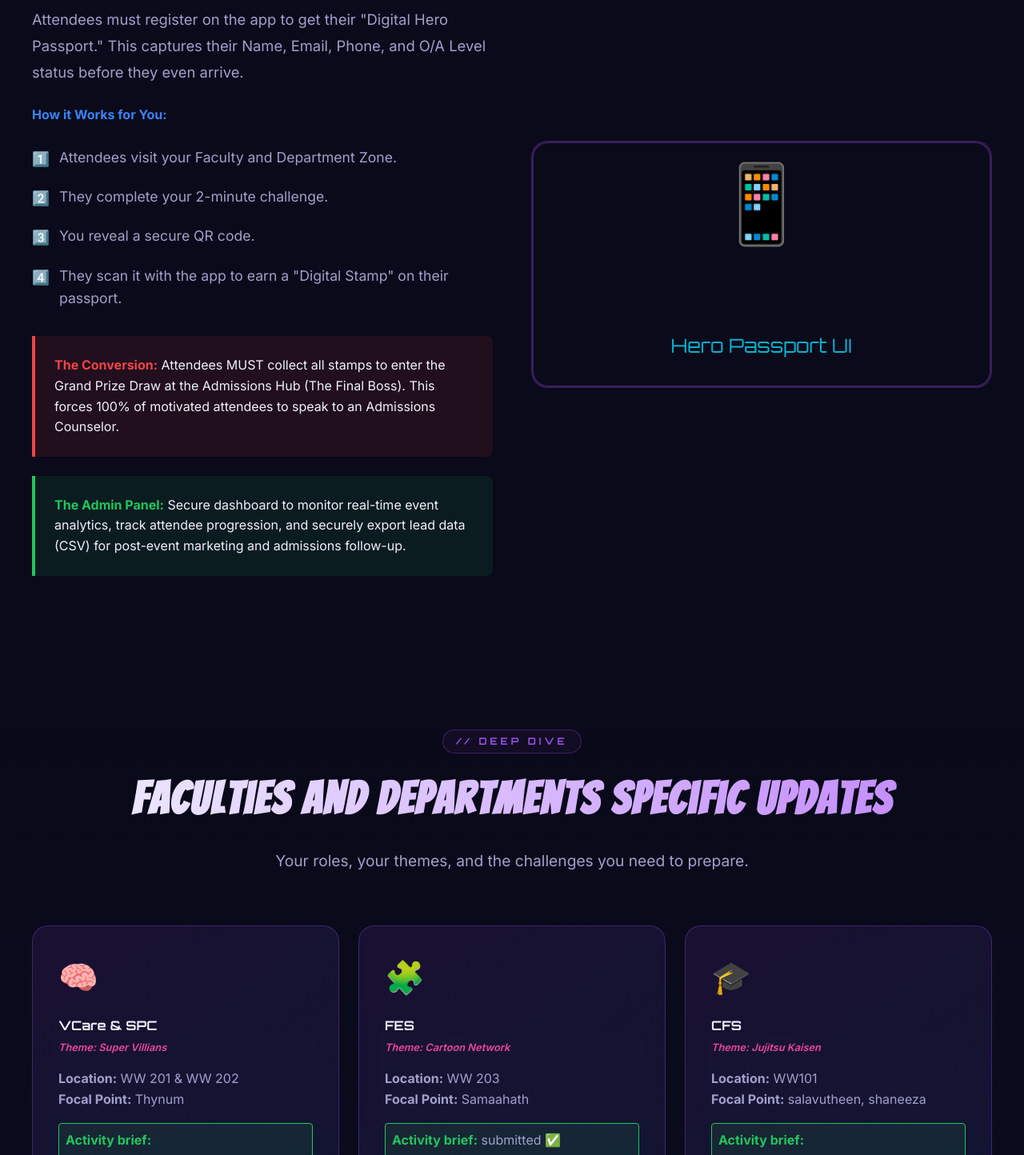
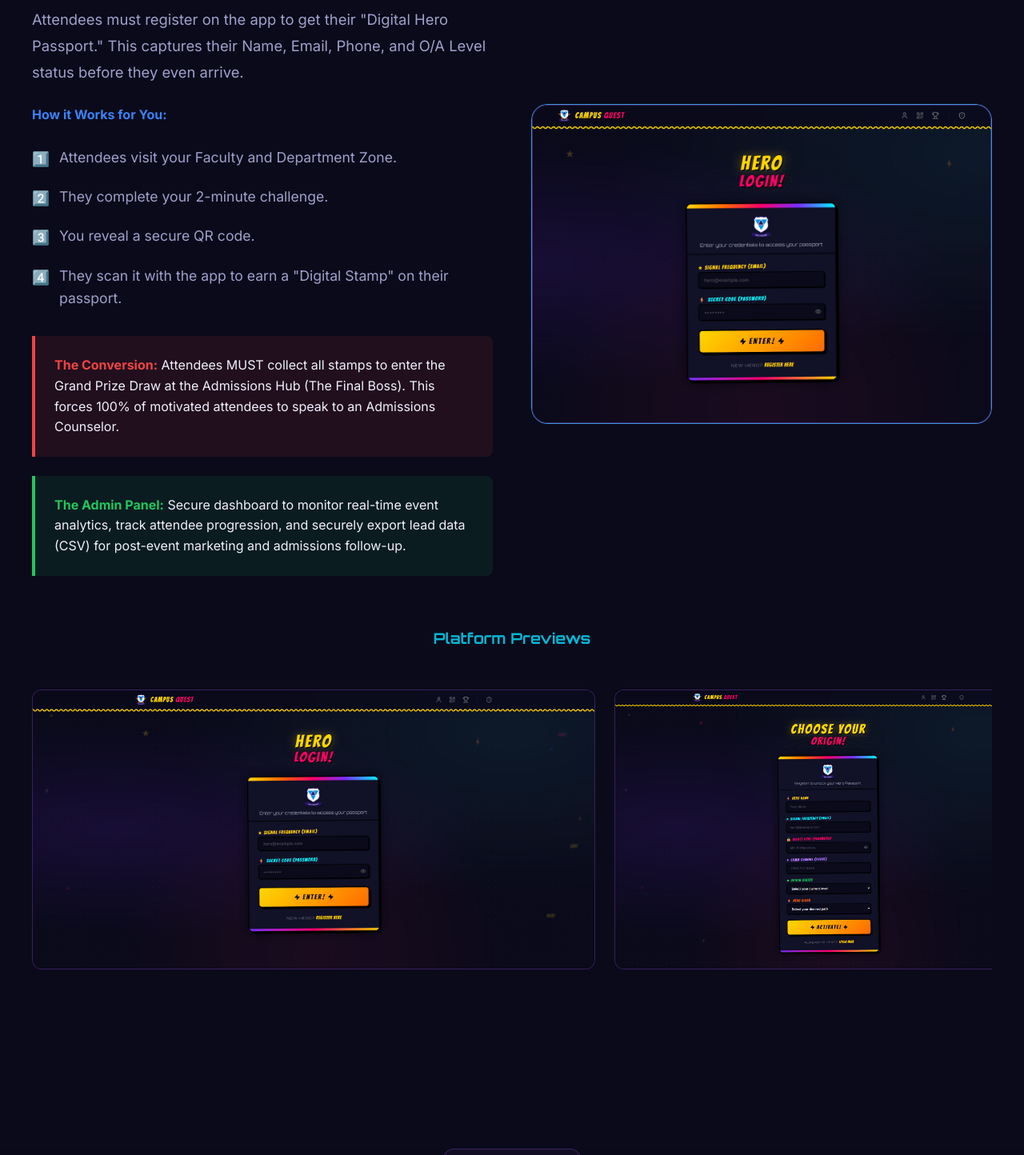
Before and after one commit to Sreehari650/comic-con-presentation, a plain HTML site: page focal_points.html in a window 1280 px wide. Shown: the part 2860-4304 px from the top of the page at 80% size. Drawn offline with Linux system fonts and the light colour scheme.

Commit message:
feat: add web app preview images to presentation

```diff
--- a/focal_points.html
+++ b/focal_points.html
@@ -128,10 +128,21 @@
                     <strong style="color: #22c55e;">The Admin Panel:</strong> Secure dashboard to monitor real-time event analytics, track attendee progression, and securely export lead data (CSV) for post-event marketing and admissions follow-up.
                 </div>
             </div>
-            <div class="what-is-image" style="background: rgba(10,10,26,0.5); display: flex; align-items: center; justify-content: center; border-radius: 20px; border: 1px solid var(--glass-border);">
-                <div style="font-size: 6rem; text-align: center;">
-                    📱<br><span style="font-size: 1.5rem; color: var(--neon-cyan); font-family: 'Orbitron', sans-serif;">Hero Passport UI</span>
-                </div>
+            <div class="what-is-image" style="display: flex; align-items: center; justify-content: center;">
+                <img src="images/webapp/1.png" alt="Hero Passport UI" style="max-width: 100%; max-height: 500px; border-radius: 20px; border: 1px solid var(--neon-cyan); box-shadow: 0 0 20px rgba(6,182,212,0.2);">
+            </div>
+        </div>
+
+        <div class="reveal" style="margin-top: 4rem;">
+            <h3 style="text-align: center; margin-bottom: 2rem; color: var(--neon-cyan); font-family: 'Orbitron', sans-serif;">Platform Previews</h3>
+            <div style="display: flex; gap: 1.5rem; overflow-x: auto; padding: 1rem 0 2rem 0; scroll-snap-type: x mandatory; scrollbar-width: thin; scrollbar-color: var(--neon-blue) transparent;">
+                <img src="images/webapp/1.png" style="height: 350px; object-fit: contain; border-radius: 12px; border: 1px solid var(--glass-border); scroll-snap-align: center; background: rgba(10,10,26,0.5);" alt="Preview 1">
+                <img src="images/webapp/2.png" style="height: 350px; object-fit: contain; border-radius: 12px; border: 1px solid var(--glass-border); scroll-snap-align: center; background: rgba(10,10,26,0.5);" alt="Preview 2">
+                <img src="images/webapp/3.png" style="height: 350px; object-fit: contain; border-radius: 12px; border: 1px solid var(--glass-border); scroll-snap-align: center; background: rgba(10,10,26,0.5);" alt="Preview 3">
+                <img src="images/webapp/4.png" style="height: 350px; object-fit: contain; border-radius: 12px; border: 1px solid var(--glass-border); scroll-snap-align: center; background: rgba(10,10,26,0.5);" alt="Preview 4">
+                <img src="images/webapp/5.png" style="height: 350px; object-fit: contain; border-radius: 12px; border: 1px solid var(--glass-border); scroll-snap-align: center; background: rgba(10,10,26,0.5);" alt="Preview 5">
+                <img src="images/webapp/6.png" style="height: 350px; object-fit: contain; border-radius: 12px; border: 1px solid var(--glass-border); scroll-snap-align: center; background: rgba(10,10,26,0.5);" alt="Preview 6">
+                <img src="images/webapp/7.png" style="height: 350px; object-fit: contain; border-radius: 12px; border: 1px solid var(--glass-border); scroll-snap-align: center; background: rgba(10,10,26,0.5);" alt="Preview 7">
             </div>
         </div>
     </div>
```
Also changed, not shown: images/webapp/1.png (added), images/webapp/2.png (added), images/webapp/3.png (added), images/webapp/4.png (added), images/webapp/5.png (added), images/webapp/6.png (added), 1 other file.
